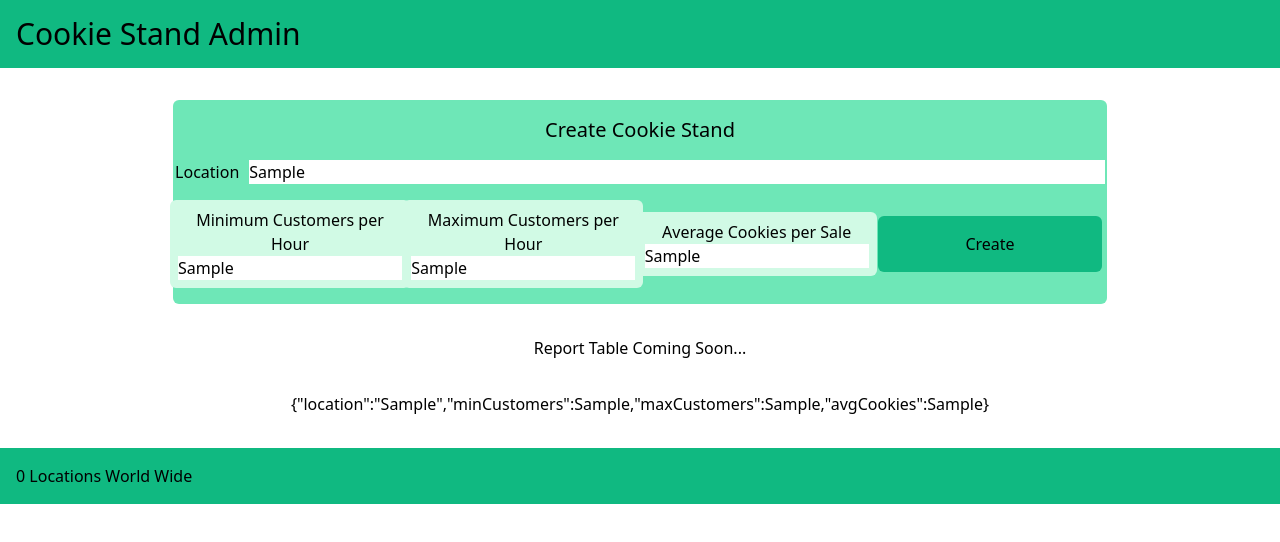
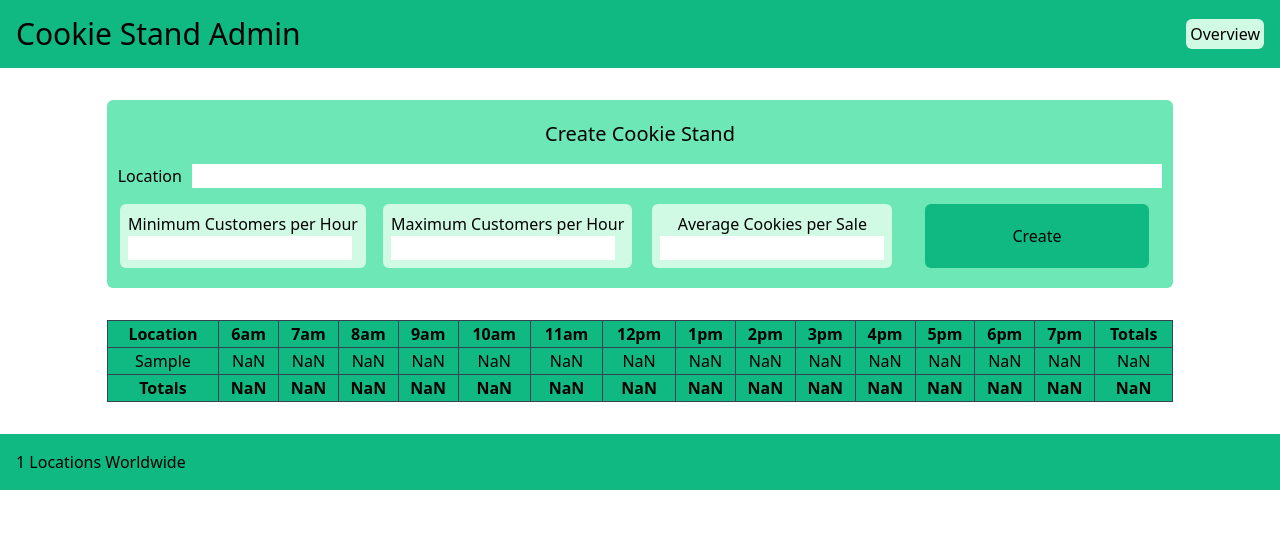
Before and after one commit to Alex-Angelico/cookie-stand-admin, a Next.js app: page / in a window 1280 px wide. Both pictures are taken after typing "Sample", "Sample", "Sample", "Sample" into the empty fields and a click on the button "Create". Shown: the top 542 px of the page. Built offline with nearby package versions, Linux system fonts and the light colour scheme.

Commit message:
reporting table complete

```diff
--- a/pages/index.js
+++ b/pages/index.js
@@ -1,42 +1,60 @@
 import Head from 'next/head'
+import Link from 'next/link'
 import { useState } from 'react'
+import { hours } from '../assets/data'
 
 export default function Home() {
 
-  const [storeData, setStoreData] = useState('Waiting for store data...')
+  // const [storeData, setStoreData] = useState('No Cookie Stands Available')
+  const [allStoresSales, setAllStoresSales] = useState([]);
 
   function storeCreate(event) {
     event.preventDefault();
-    setStoreData(`{"location":"${event.target.location.value}","minCustomers":${event.target.minimum.value},"maxCustomers":${event.target.maximum.value},"avgCookies":${event.target.average.value}}`)
+    const data = getCookieSalesHourly(event.target.minimum.value, event.target.maximum.value, event.target.average.value, hours.length)
+
+    const newStoreRecord = {
+      location: event.target.location.value,
+      sales_data: data
+    }
+    setAllStoresSales([...allStoresSales, newStoreRecord])
+  }
+
+  function getCookieSalesHourly(min, max, avg, count) {
+    var store_sales = []
+    for (var i = 0; i < count; i++) {
+      var hour_sales = Math.round(getCustomersHourly(min, max) * avg);
+      store_sales.push(hour_sales);
+    }
+    return store_sales
+  }
+
+  function getCustomersHourly(min, max) {
+    return Math.random() * (max - min + 1) + min;
+  }
+
+  function getTotalCookies(hourly_data) {
+    var total = 0
+    for (var i = 0; i < hourly_data.length; i++) {
+      total += hourly_data[i]
+    }
+    return total
   }
 
   function Header(props) {
     return (
-      <header className="p-4 bg-green-500 text-3xl">
-        <h1 className="border-gray 50">{props.title}</h1>
+      <header className="p-4 bg-green-500 flex justify-between items-center">
+        <h1 className="text-3xl">{props.title}</h1>
+        <nav>
+          <Link href="/overview"><a className="p-1 rounded-md bg-green-100">Overview</a></Link>
+        </nav>
       </header>
     )
   }
 
-  function Footer(props) {
+  function CreateForm(props) {
     return (
-      <footer className="mb-30 p-4 bg-green-500 ">
-        {props.location_count} Locations World Wide</footer>
-    )
-  }
-
-  return (
-    <div className="">
-      <Head>
-        <title>Cookie Stand Admin</title>
-        <link rel="icon" href="/favicon.ico" />
-      </Head>
-
-      <Header title="Cookie Stand Admin" />
-
-      <main className="flex flex-col items-center justify-center flex-1 px-20 text-center">
-        <div className="m-8 w-5/6 h-auto rounded-md bg-green-300">
-          <h2 className="text-center text-xl m-4">Create Cookie Stand</h2>
+      <div className="p-1 mt-8 mb-8 ml-auto mr-auto w-5/6 h-auto rounded-md bg-green-300 text-center block self-center">
+        <h2 className="text-xl m-4">Create Cookie Stand</h2>
         <form onSubmit={storeCreate} className="">
           <label className="mr-2.5">Location</label>
           <input name="location" className="w-11/12"></input>
@@ -53,15 +71,71 @@ export default function Home() {
               <label className="block">Average Cookies per Sale</label>
               <input name="average" className="block w-56"></input>
             </section>
-              <button className="rounded-md bg-green-500 w-56 h-14">Create</button>
+            <button className="rounded-md bg-green-500 w-56 h-16">Create</button>
           </div>
         </form>
       </div>
-        <h3 className="">Report Table Coming Soon...</h3>
-        <p className="m-8">{storeData}</p>
+    )
+  }
+
+  function ReportTable(props) {
+    if (props.sales_hourly.length === 0) { return (<h2 className="mt-8 mb-8 ml-auto mr-auto text-center w-5/6">No Cookie Stands Available</h2>) }
+    var hourly_subtotals = []
+    for (var i = 0; i < props.store_hours.length; i++) {
+      var hour_subtotal = 0
+      for (var j = 0; j < props.sales_hourly.length; j++) {
+        hour_subtotal += props.sales_hourly[j].sales_data[i]
+      }
+      hourly_subtotals.push(hour_subtotal)
+    }
+    return (
+      <table className="p-1 mt-8 mb-8 ml-auto mr-auto w-5/6 h-auto bg-green-500 text-center self-center">
+        <thead>
+          <tr>
+            <th className="border border-gray-700">Location</th>
+            {props.store_hours.map(hour => (<th className="border border-gray-700">{hour}</th>))}
+            <th className="border border-gray-700">Totals</th>
+          </tr>
+        </thead>
+        <tbody>
+          {props.sales_hourly.map(store => (
+            <tr className="odd:bg-green-400 even:bg-green-200">
+              <td className="border border-gray-700">{store.location}</td>
+              {store.sales_data.map(cookies => (<td className="border border-gray-700">{cookies}</td>))}
+              <td className="border border-gray-700">{getTotalCookies(store.sales_data)}</td>
+            </tr>
+          ))}
+        </tbody>
+        <tfoot>
+          <th className="border border-gray-700">Totals</th>
+          {hourly_subtotals.map(subtotal => (<th className="border border-gray-700">{subtotal}</th>))}
+          <th className="border border-gray-700">{getTotalCookies(hourly_subtotals)}</th>
+        </tfoot>
+
+      </table>
+    )
+  }
+
+  function Footer(props) {
+    return (
+      <footer className="mb-30 p-4 bg-green-500 ">
+        {props.location_count} Locations Worldwide</footer>
+    )
+  }
+
+  return (
+    <div className="">
+      <Head>
+        <title>Cookie Stand Admin</title>
+        <link rel="icon" href="/favicon.ico" />
+      </Head>
+
+      <main className="">
+        <Header title="Cookie Stand Admin" />
+        <CreateForm />
+        <ReportTable store_hours={hours} sales_hourly={allStoresSales} />
+        <Footer location_count={allStoresSales.length} />
       </main>
-
-      <Footer location_count="0" />
     </div>
   )
 }
--- /dev/null
+++ b/pages/overview.js
@@ -0,0 +1,12 @@
+import Link from 'next/link'
+
+export default function Overview() {
+  return (
+    <div>
+      <h1>Overview page under construction.</h1>
+      <Link href="/">
+        <a>Back to Admin</a>
+      </Link>
+    </div>
+  )
+}
```
Also changed, not shown: 1 other file (tests, documents, lock files or other folders). Lines whose indentation alone changed are shown as unchanged.
